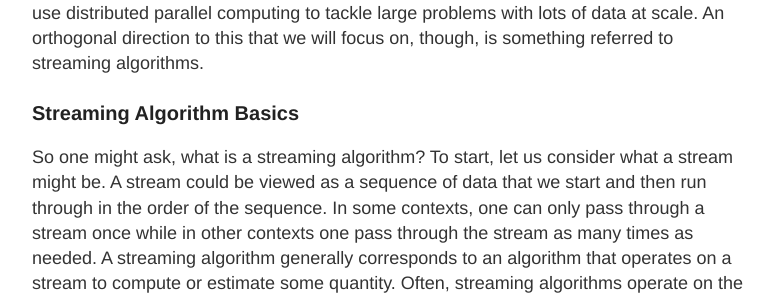
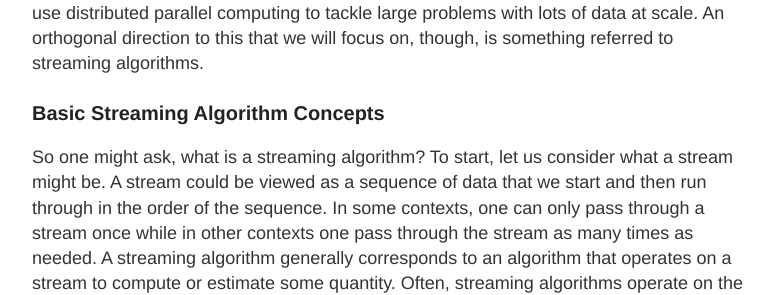
Before and after one commit to choward1491/choward1491.github.io, a Jekyll site: the page built from _posts/2020-7-25-Searching-Streams-for-the-Unknown.md, in a window 1280 px wide and 900 px high, scrolled down 955 px. Shown: the part 158-453 px from the top of the window, without its empty margins (248-1029 px from the left). Built offline with Jekyll 4.4.1, drawn with Linux system fonts in a browser that asks for light colours; nearby versions of some CDN libraries; comment, search, counter and statistics services are not loaded; some of the changed text lies outside the part shown.

Commit message:
push some changes.. streaming post

```diff
--- a/_posts/2020-7-25-Searching-Streams-for-the-Unknown.md
+++ b/_posts/2020-7-25-Searching-Streams-for-the-Unknown.md
@@ -13,7 +13,7 @@ In the modern climate of big data, it should not surprise anyone that we can be
 
 With such a data abundance, how do we construct efficient algorithms to handle the limitations of our hardware? Depending on the sort of things you wish to compute with the data, the techniques one might use can be extensive. While one common technique is to use distributed parallel computing to tackle large problems with lots of data at scale. An orthogonal direction to this that we will focus on, though, is something referred to streaming algorithms.
 
-### Streaming Algorithm Basics
+### Basic Streaming Algorithm Concepts
 
 So one might ask, what is a streaming algorithm? To start, let us consider what a stream might be. A stream could be viewed as a sequence of data that we start and then run through in the order of the sequence. In some contexts, one can only pass through a stream once while in other contexts one pass through the stream as many times as needed. A streaming algorithm generally corresponds to an algorithm that operates on a stream to compute or estimate some quantity. Often, streaming algorithms operate on the assumption that the stream has so much data within it that algorithms operating on the stream should use a logarithmic or constant amount of data relative to the stream size $n$. If we consider, as an example, a $1$ TB sized file of regression data that we want to process to estimate some neural network parameters, it becomes clear having an algorithm that uses much less than $1$ TB of space to run would be very useful to tackling such a problem. Thus, streaming algorithms can be extremely useful.
 
@@ -46,7 +46,7 @@ Before we get to the more interesting algorithm, let us consider what might be v
                 <div class="if_cond"> $c \geq X$
                     <ul>
                         <li>
-                            <div class="return">$(r)$</div>
+                            <div class="return">$r$</div>
                         </li>
                     </ul>
                 </div>
@@ -81,7 +81,7 @@ At the start of this algorithm, on input of the stream $S$ and the value $X$, we
             <li>Read in stream $S$ and set $c \leftarrow c + 1$ for each value that matches $r$</li>
         </ul>
     </div>
-    <div class="return">$(r)$</div>
+    <div class="return">$r$</div>
 </div>
 
 Now before going into the analysis of the above algorithm, how can we select a representative uniformly at random from the stream? Well one approach is to start reading from the stream and assign the $i^{th}$ number in the stream a random weight uniformly at random from the interval $[0,1]$, over time keeping which ever number ends up with the largest randomly assigned value. This works because the probability the $i^{th}$ number in the stream gets the maximum value is equal to $1/n$, where $n$ is again the size of the stream. The algorithm details for this random representative sampling is shown below.
@@ -106,7 +106,7 @@ Now before going into the analysis of the above algorithm, how can we select a r
             </li>
         </ul>
     </div>
-    <div class="return">$(r)$ <span class="my_comment">return random representative</span></div>
+    <div class="return">$r$ <span class="my_comment">return random representative</span></div>
 </div>
 
 Now let us consider the correctness for the randomized number search algorithm. This algorithm chooses a representative at random, over and over, until the representative corresponds to the number we are looking for, so the correctness of the algorithm is clear. Also, it is clear the space used is at most $O(\log(n))$ bits since this algorithm uses similar counter and number variables used in the naive algorithm.
```
Also changed, not shown: other parts of _posts/2020-7-25-Searching-Streams-for-the-Unknown.md (+1 -1 lines).
